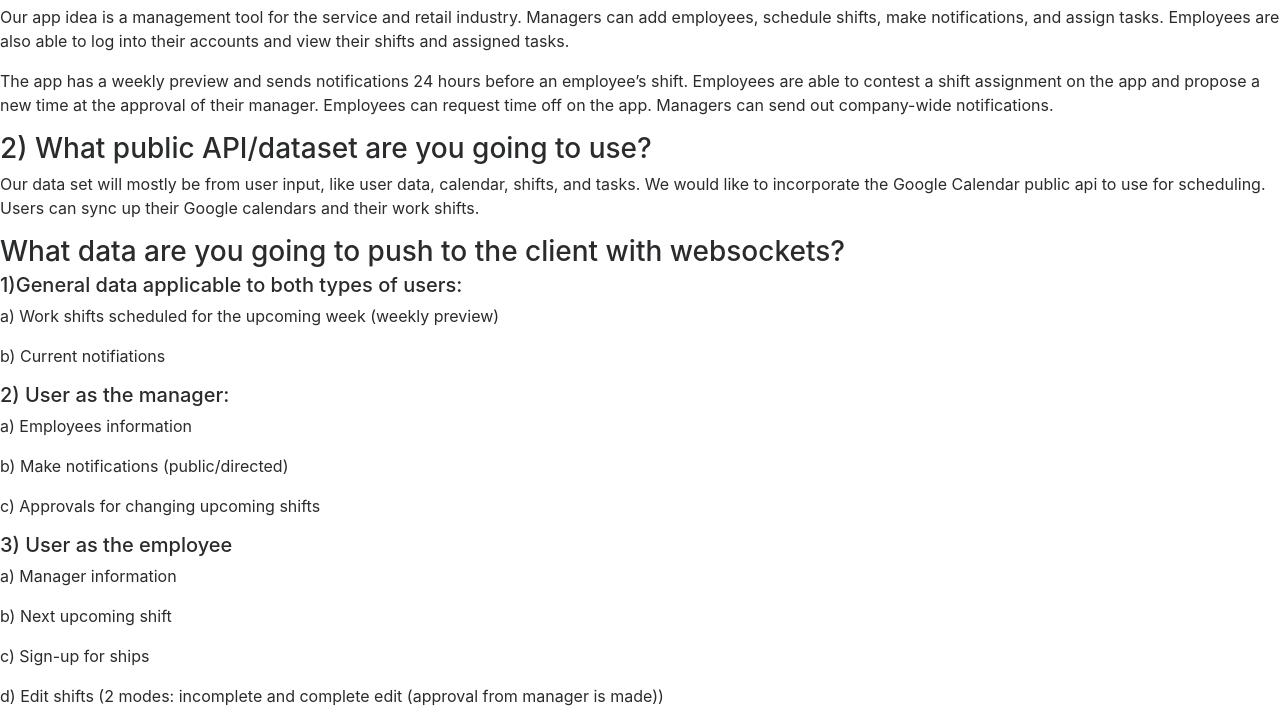
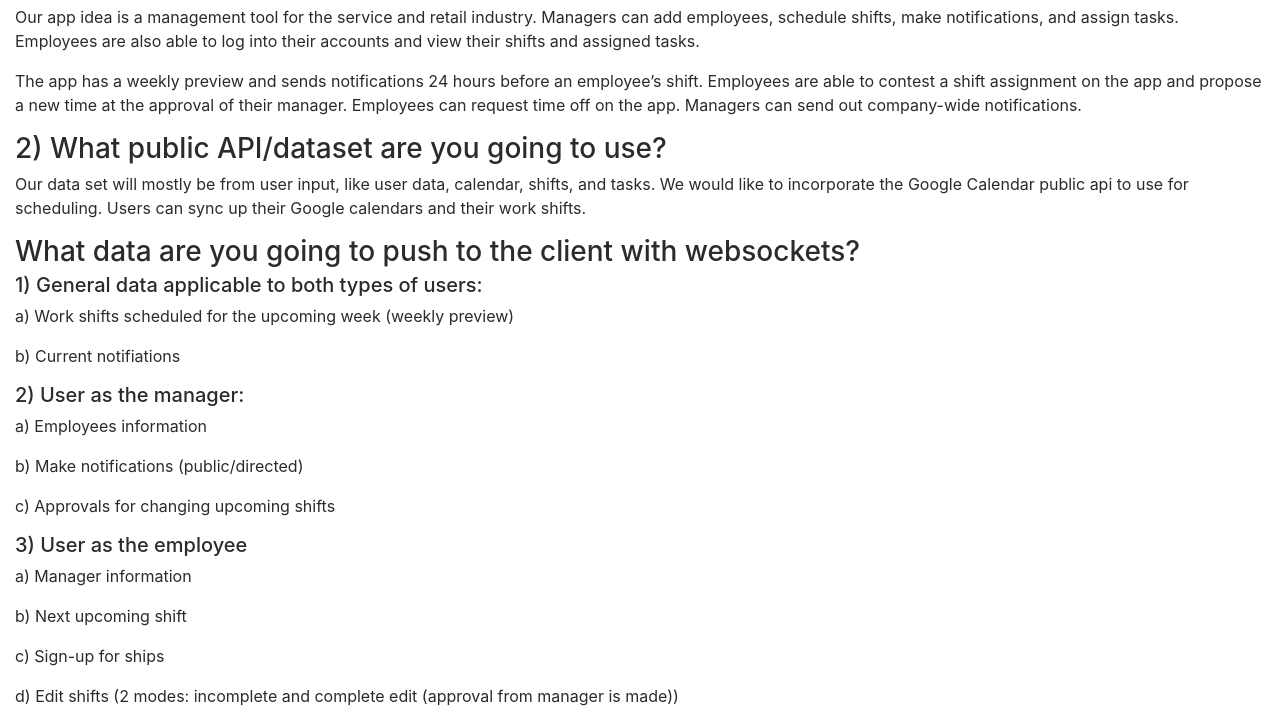
Before and after one commit to ChristineTChen/Manager, a plain HTML site: page index.html in a window 1280 px wide. Shown: the part 86-810 px from the top of the page. Drawn offline with nearby package versions, Linux system fonts and the light colour scheme; a script that the page names is missing.

Commit message:
Add indentation

```diff
--- a/index.html
+++ b/index.html
@@ -7,6 +7,9 @@
 </head>
 
 <body>
+<div class="container-fluid">
+  <div class="row">
+    <div class="col-md-12">
   <h1>Team: Christine Chen & Rosaline (Ruisi) Su</h1>
 
   <h3> 1) In a paragraph or two, what is your app idea? </h3>
@@ -19,7 +22,7 @@
       <p>Our data set will mostly be from user input, like user data, calendar, shifts, and tasks. We would like to incorporate the Google Calendar public api to use for scheduling. Users can sync up their Google calendars and their work shifts. </p>
 
   <h3> What data are you going to push to the client with websockets? </h3>
-      <h5> 1)General data applicable to both types of users: </h5>
+      <h5> 1) General data applicable to both types of users: </h5>
       <p> a) Work shifts scheduled for the upcoming week (weekly preview) </p>
       <p> b) Current notifiations </p>
 
@@ -34,6 +37,10 @@
       <p> c) Sign-up for ships </p>
       <p> d) Edit shifts (2 modes: incomplete and complete edit (approval from manager is made)) </p>
 
+    </div>
+  </div>
+</div>
+
   <script src="https://code.jquery.com/jquery-3.1.1.slim.min.js" integrity="sha384-A7FZj7v+d/sdmMqp/nOQwliLvUsJfDHW+k9Omg/a/EheAdgtzNs3hpfag6Ed950n" crossorigin="anonymous"></script>
   <script src="https://cdnjs.cloudflare.com/ajax/libs/tether/1.4.0/js/tether.min.js" integrity="sha384-DztdAPBWPRXSA/3eYEEUWrWCy7G5KFbe8fFjk5JAIxUYHKkDx6Qin1DkWx51bBrb" crossorigin="anonymous"></script>
   <script src="https://maxcdn.bootstrapcdn.com/bootstrap/4.0.0-alpha.6/js/bootstrap.min.js" integrity="sha384-vBWWzlZJ8ea9aCX4pEW3rVHjgjt7zpkNpZk+02D9phzyeVkE+jo0ieGizqPLForn" crossorigin="anonymous"></script>
```
